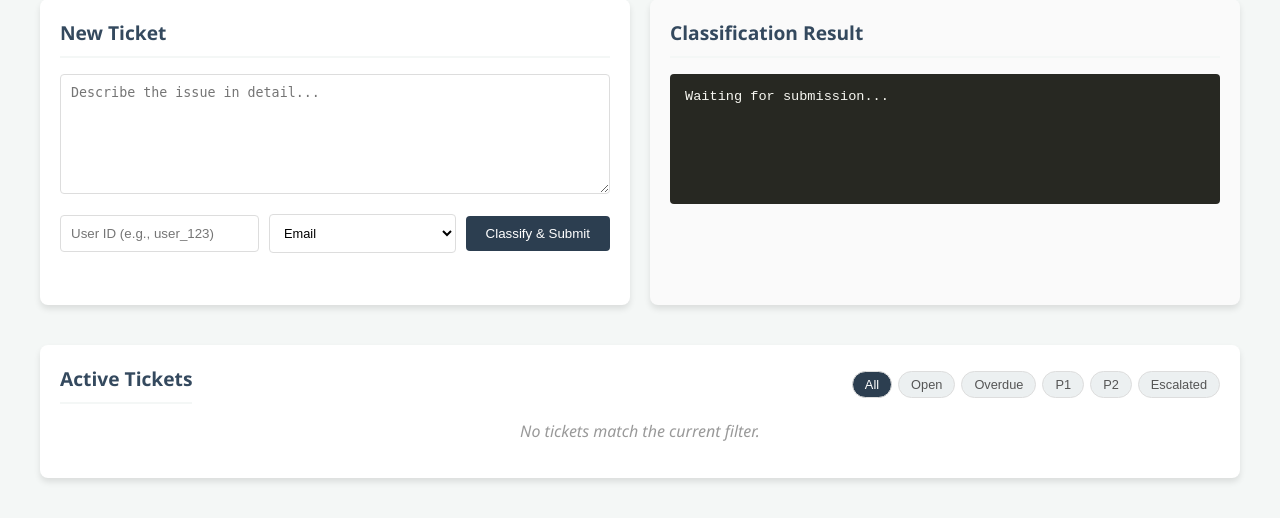
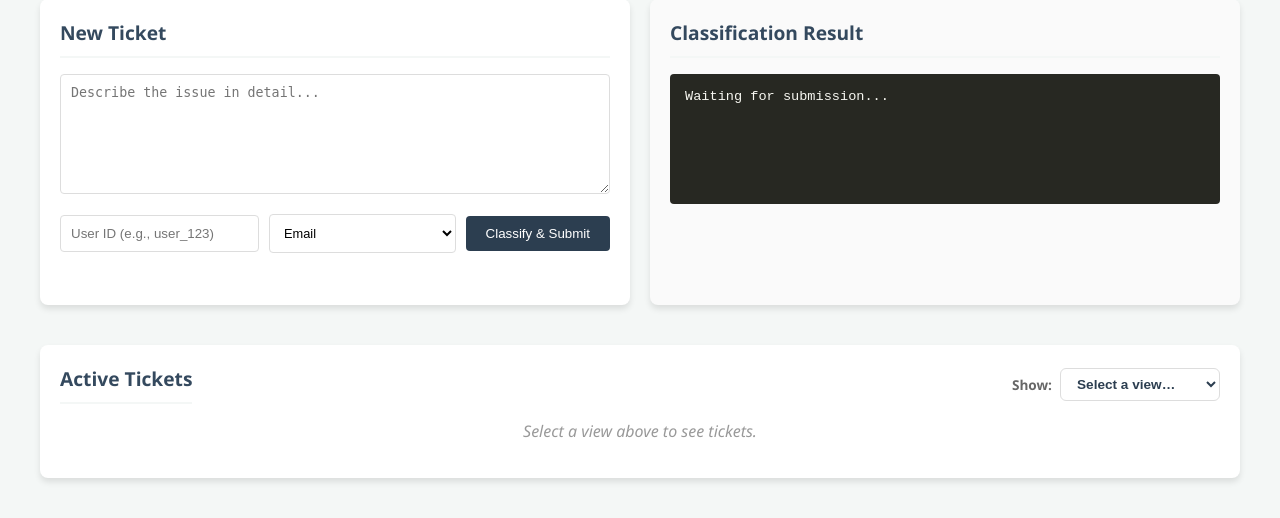
Before and after one commit to Kamal-Mohamed10/MVP, a Flask app: page / in a window 1280 px wide. Shown: the part 1057-1575 px from the top of the page. Run offline with Flask 3, Linux system fonts and the light colour scheme; data that the repository does not hold is empty.

Commit message:
Add on-demand ticket queue filters

```diff
--- a/static/script.js
+++ b/static/script.js
@@ -245,7 +245,7 @@ function starRating(score) {
 // Dashboard Summary + Charts
 // ------------------------------------------------------------------
 
-let _activeFilter = { type: "all" };
+let _activeFilter = { type: "" };
 
 function renderDashboardData(data) {
     if (!data) return;
@@ -422,17 +422,17 @@ async function loadRecurring() {
 // tickets are shown.
 function filterTicketsClientSide(tickets) {
     const f = _activeFilter;
-    if (!f || f.type === "all") return tickets;
+    if (!f || !f.type || f.type === "all") return tickets;
 
     if (f.type === "priority") {
         return tickets.filter(t => priorityLevel(t.priority) === f.value);
     }
-    if (f.type === "status" || f.type === "open") {
+    if (f.type === "status" || f.type === "open" || f.type === "resolved") {
         const wantOpen = f.type === "open" || f.value === "open";
         if (wantOpen) {
             return tickets.filter(t => (t.status || "").toLowerCase() !== "resolved");
         }
-        if (f.value === "resolved") {
+        if (f.type === "resolved" || f.value === "resolved") {
             return tickets.filter(t => (t.status || "").toLowerCase() === "resolved");
         }
         return tickets; // "all"
@@ -447,13 +447,22 @@ function filterTicketsClientSide(tickets) {
 }
 
 async function load() {
+    const listElement = document.getElementById("list");
+
+    // No filter selected yet — show a clean placeholder instead of hundreds
+    // of tickets. The user picks a view (Open, Resolved, etc.) to see tickets.
+    if (!_activeFilter.type) {
+        listElement.innerHTML = '<p class="empty-msg">Select a view above to see tickets.</p>';
+        return;
+    }
+
     let url = "/api/tickets";
     let params = new URLSearchParams();
 
     if (_activeFilter.type === "priority") {
         params.set("priority", _activeFilter.value);
-    } else if (_activeFilter.type === "status") {
-        params.set("status", _activeFilter.value);
+    } else if (_activeFilter.type === "status" || _activeFilter.type === "resolved") {
+        params.set("status", _activeFilter.type === "resolved" ? "resolved" : _activeFilter.value);
     } else if (_activeFilter.type === "open") {
         params.set("status", "open");
     } else if (_activeFilter.type === "escalated") {
@@ -466,7 +475,6 @@ async function load() {
         url += "?" + params.toString();
     }
 
-    const listElement = document.getElementById("list");
     let tickets = null;
 
     try {
@@ -521,21 +529,12 @@ async function load() {
     listElement.innerHTML = tickets.map(renderTicketCard).join("");
 }
 
-function setActiveFilterButton(target) {
-    if (!target) return;
-    document.querySelectorAll(".filter-btn").forEach(b => b.classList.remove("active"));
-    target.classList.add("active");
-}
-
-function applyFilter(type, event) {
-    _activeFilter = { type: type };
-    setActiveFilterButton(event ? event.currentTarget : null);
-    load();
-}
-
-function applyFilterPrio(priority, event) {
-    _activeFilter = { type: "priority", value: priority };
-    setActiveFilterButton(event ? event.currentTarget : null);
+function applyDropdownFilter(value) {
+    if (value === "P1" || value === "P2") {
+        _activeFilter = { type: "priority", value: value };
+    } else {
+        _activeFilter = { type: value };
+    }
     load();
 }
 
--- a/static/style.css
+++ b/static/style.css
@@ -423,28 +423,33 @@ button:hover {
 
 .queue-filters {
     display: flex;
-    flex-wrap: wrap;
-    gap: 6px;
+    align-items: center;
+    gap: 8px;
 }
 
-.filter-btn {
-    background: #ecf0f1;
-    color: #555;
-    border: 1px solid #ddd;
-    border-radius: 16px;
-    padding: 5px 12px;
-    font-size: 0.8rem;
-    cursor: pointer;
-    transition: all 0.2s;
+.filter-label {
+    font-size: 0.85rem;
+    font-weight: 600;
+    color: #666;
 }
 
-.filter-btn:hover {
-    background: #dee2e6;
+.filter-select {
+    padding: 7px 12px;
+    border: 1px solid #ddd;
+    border-radius: 6px;
+    background: #fff;
+    font-size: 0.85rem;
+    cursor: pointer;
+    color: var(--primary-color);
+    font-weight: 600;
+    min-width: 160px;
+    transition: border-color 0.2s;
 }
 
-.filter-btn.active {
-    background: var(--primary-color);
-    color: white;
+.filter-select:hover,
+.filter-select:focus {
+    border-color: var(--primary-color);
+    outline: none;
 }
 
 /* ==================================================================
--- a/templates/index.html
+++ b/templates/index.html
@@ -125,12 +125,17 @@
                 <div class="list-header">
                     <h2>Active Tickets</h2>
                     <div class="queue-filters" id="queue-filters">
-                        <button class="filter-btn active" data-filter="all" onclick="applyFilter('all', event)">All</button>
-                        <button class="filter-btn" data-filter="open" onclick="applyFilter('open', event)">Open</button>
-                        <button class="filter-btn" data-filter="overdue" onclick="applyFilter('overdue', event)">Overdue</button>
-                        <button class="filter-btn" data-filter="p1" onclick="applyFilterPrio('P1', event)">P1</button>
-                        <button class="filter-btn" data-filter="p2" onclick="applyFilterPrio('P2', event)">P2</button>
-                        <button class="filter-btn" data-filter="escalated" onclick="applyFilter('escalated', event)">Escalated</button>
+                        <label class="filter-label" for="status-filter">Show:</label>
+                        <select id="status-filter" class="filter-select" onchange="applyDropdownFilter(this.value)">
+                            <option value="" selected>Select a view…</option>
+                            <option value="all">All Tickets</option>
+                            <option value="open">Open</option>
+                            <option value="resolved">Resolved</option>
+                            <option value="overdue">Overdue</option>
+                            <option value="escalated">Escalated</option>
+                            <option value="P1">P1 - Critical</option>
+                            <option value="P2">P2 - High</option>
+                        </select>
                     </div>
                 </div>
                 <div id="list"><p class="empty-msg">Loading tickets…</p></div>
```
